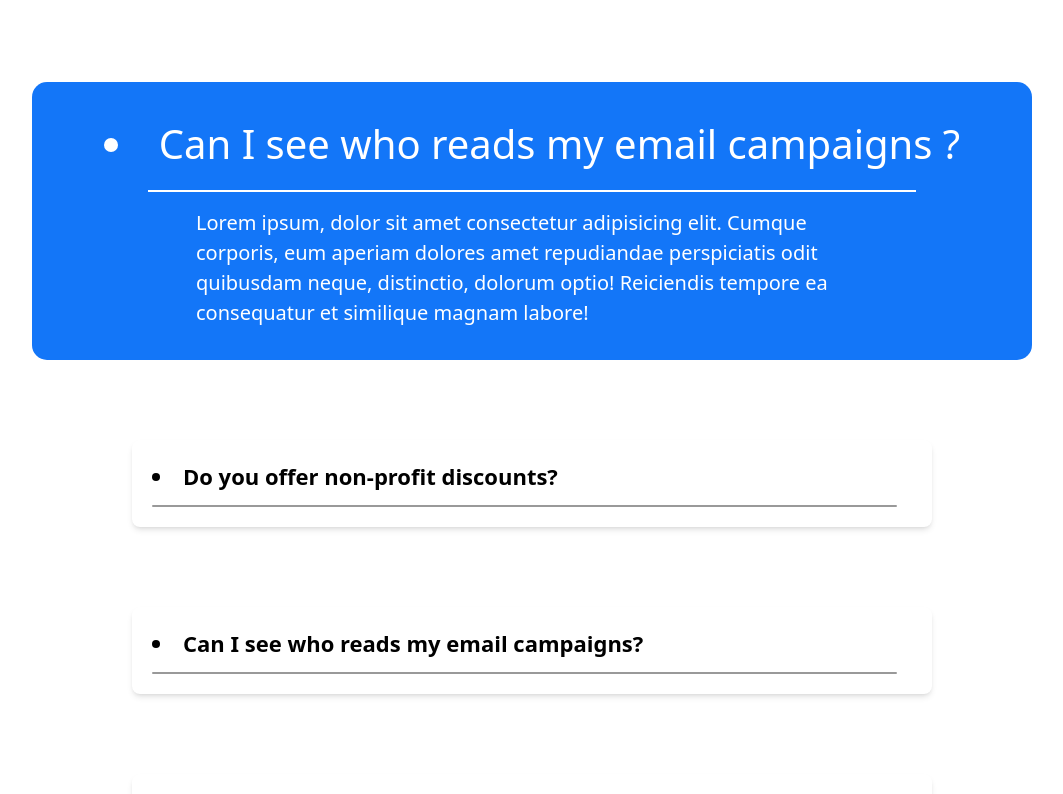
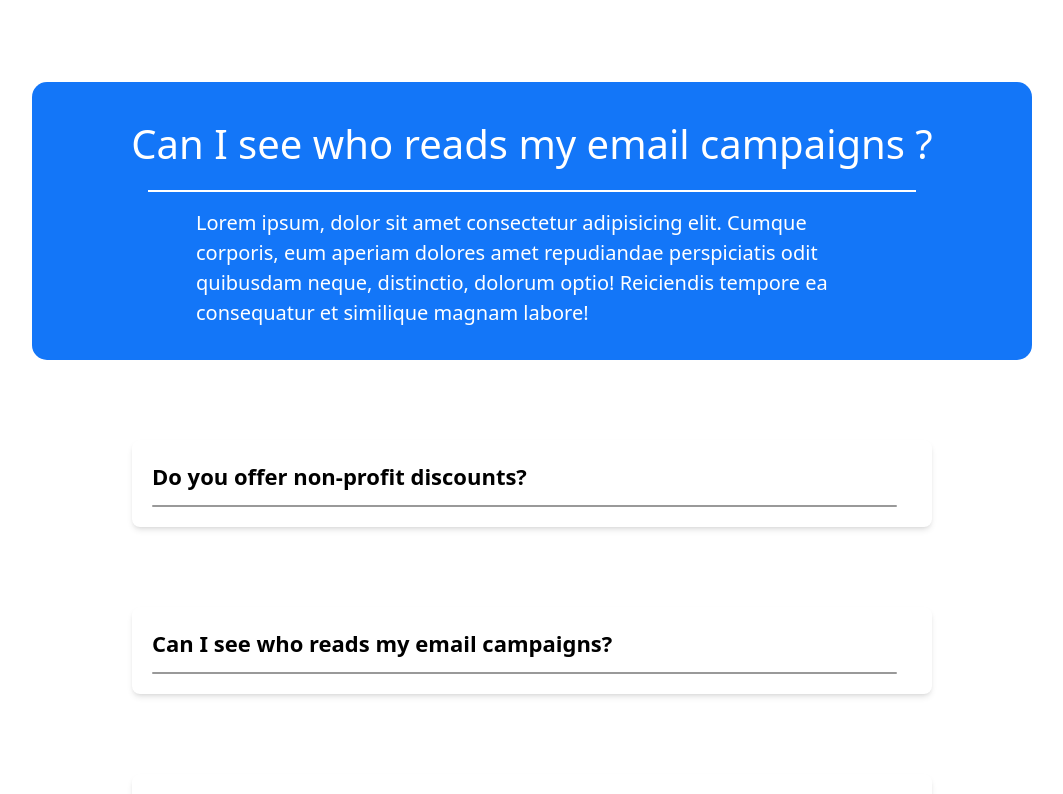
Before and after one commit to bouabca/DZtabib, a Next.js app: page / in a window 1280 px wide. Shown: the part 4266-5060 px from the top of the page, without its empty margins (108-1171 px from the left). Built offline with nearby package versions, Linux system fonts and the light colour scheme.

Commit message:
enhancing some stuff

```diff
--- a/components/homepageComp/Blue.tsx
+++ b/components/homepageComp/Blue.tsx
@@ -6,7 +6,7 @@ function Blue() {
   return (
   <>
   <div className="flex p-5 text-[15px] lg:text-[20px] text-center lg:text-start flex-col my-[40px] text-white  bg-[#1376F8] mx-auto w-[90%]  md:w-[80%] lg:w-[1000px]  py-8 rounded-[15px] justify-center gap-4">
- <li className='text-[20px] lg:text-[40px] text-bold mx-auto'>Can I see who reads my email campaigns ?</li>
+ <div className='text-[20px] lg:text-[40px] text-bold mx-auto'>Can I see who reads my email campaigns ?</div>
     <div className='line bg-white'></div>
     <div className='w-[95%] lg:w-[70%] mx-auto'>
         Lorem ipsum, dolor sit amet consectetur adipisicing elit. Cumque corporis, eum aperiam dolores amet repudiandae perspiciatis odit quibusdam neque, distinctio, dolorum optio! Reiciendis tempore ea consequatur et similique magnam labore!
--- a/components/homepageComp/Quest.tsx
+++ b/components/homepageComp/Quest.tsx
@@ -14,7 +14,7 @@ const Quest: React.FC<QuestProps> = ({ quest }) => {
         before:rounded-lg before:bg-[#1376F8] before:transition-all before:duration-300 before:ease-out
         hover:before:h-full hover:before:w-full"
     >
-      <li className="relative text-[22px] font-semibold">{quest}</li>
+      <div className="relative text-[22px] font-semibold">{quest}</div>
       <div className="relative w-[98%] h-[2px] bg-black opacity-40 rounded-full"></div>
     </div>
   );
```
